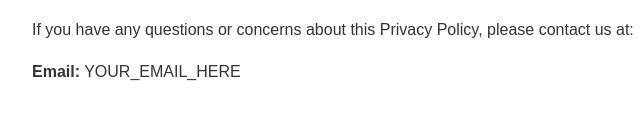
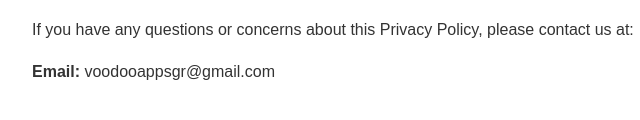
Before and after one commit to vagelisdermos/trivia, a plain HTML site: page docs/index.html in a window 1280 px wide. Shown: the part 1104-1224 px from the top of the page, 208-848 px from the left. Drawn offline with Linux system fonts and the light colour scheme.

Commit message:
validf email

```diff
--- a/docs/index.html
+++ b/docs/index.html
@@ -36,6 +36,6 @@
 
     <h2>6. Contact Us</h2>
     <p>If you have any questions or concerns about this Privacy Policy, please contact us at:</p>
-    <p><strong>Email:</strong> YOUR_EMAIL_HERE</p>
+    <p><strong>Email:</strong> voodooappsgr@gmail.com</p>
 </body>
 </html>
```
